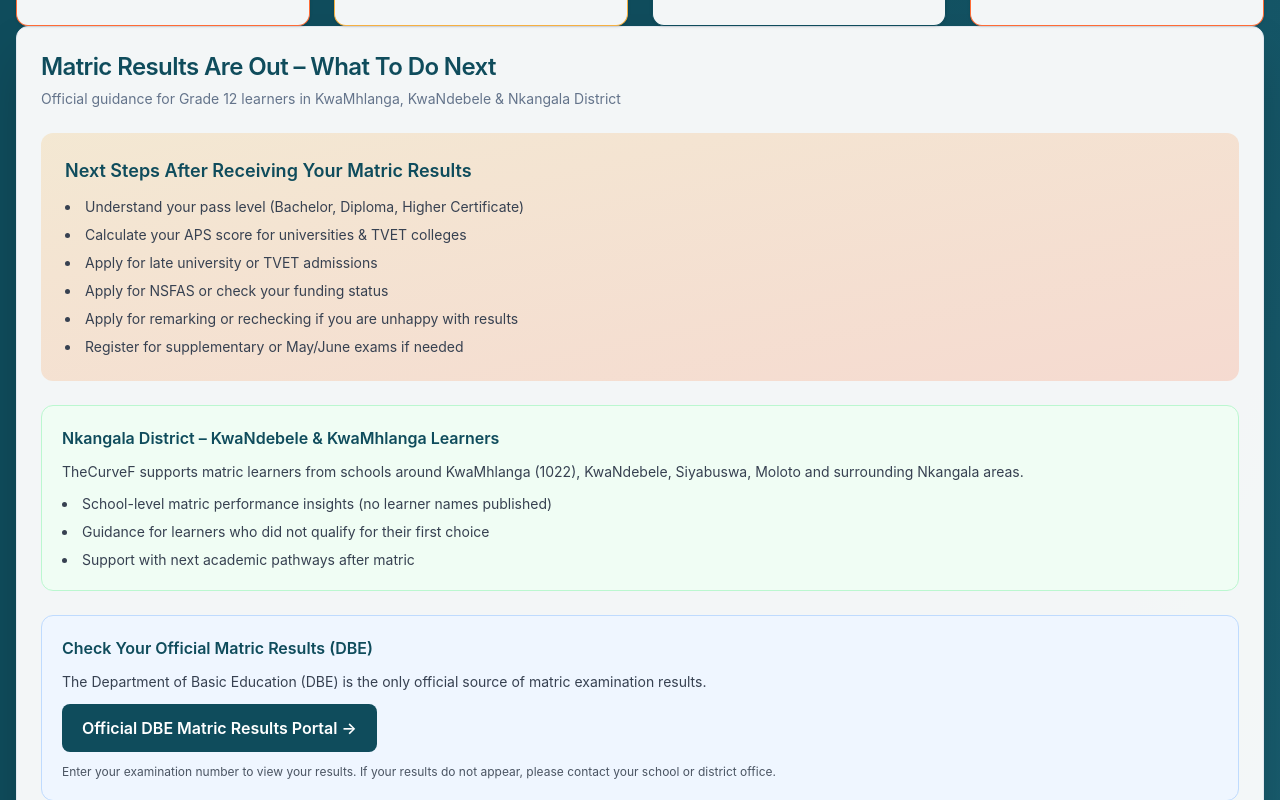
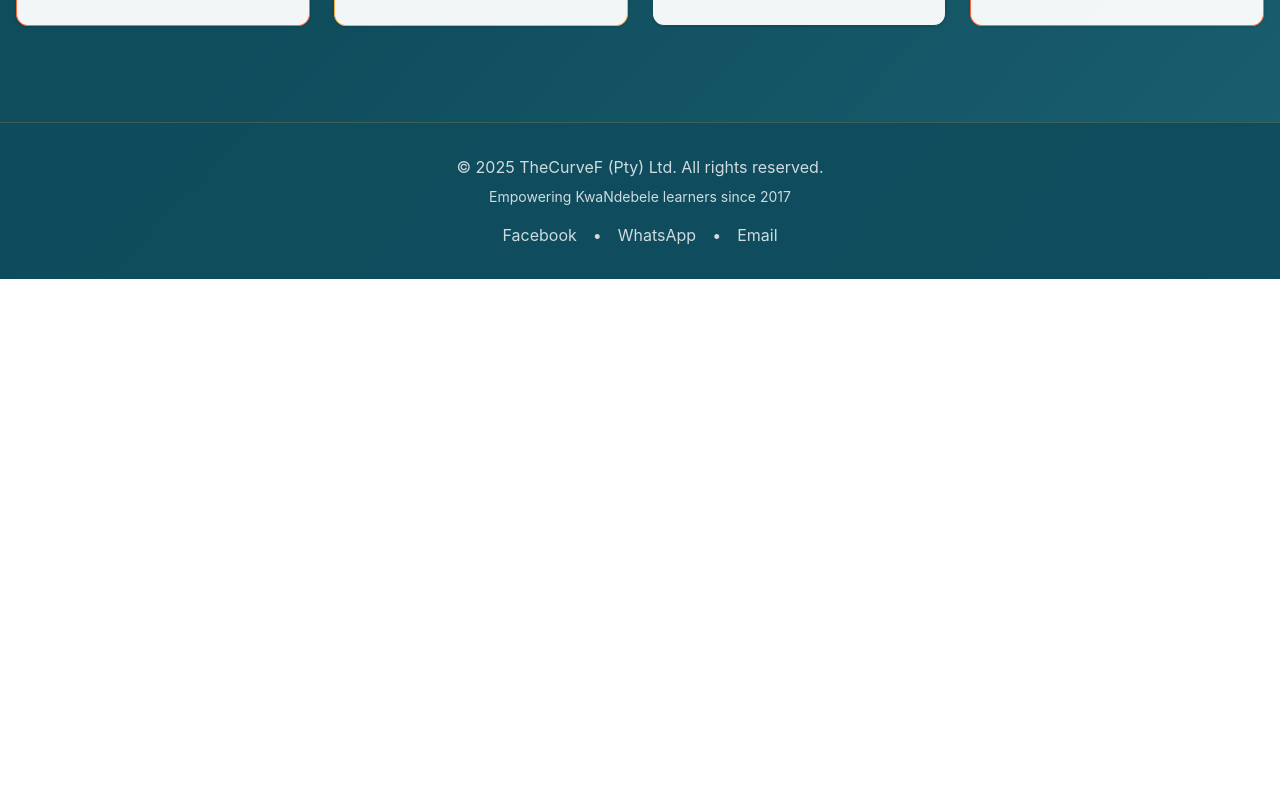
Before and after one commit to Welcome-to-GitHub2/thecurvef-website, a Next.js app: page / in a window 1280 px wide. Shown: the part 1080-1880 px from the top of the page. After the commit the page ends 1359 px from the top, so only its background shows below. Built offline with nearby package versions, Linux system fonts and the light colour scheme.

Commit message:
Scope matric results content to matric-results page only

```diff
--- a/app/page.js
+++ b/app/page.js
@@ -834,88 +834,6 @@ if (aps >= 26) programmes.push({
           </div>
         )}
 
-       <Card className="bg-white/95 shadow-2xl">
-  <CardHeader>
-    <CardTitle className="text-2xl text-[#0F4C5C]">
-      Matric Results Are Out – What To Do Next
-    </CardTitle>
-    <CardDescription>
-      Official guidance for Grade 12 learners in KwaMhlanga, KwaNdebele & Nkangala District
-    </CardDescription>
-  </CardHeader>
-
-  <CardContent className="space-y-6">
-
-    {/* What To Do Next */}
-    <div className="bg-gradient-to-br from-[#F5B041]/20 to-[#FF6B35]/20 p-6 rounded-xl">
-      <h3 className="font-semibold text-lg text-[#0F4C5C] mb-3">
-        Next Steps After Receiving Your Matric Results
-      </h3>
-
-      <ul className="list-disc list-inside space-y-2 text-gray-700 text-sm">
-        <li>Understand your pass level (Bachelor, Diploma, Higher Certificate)</li>
-        <li>Calculate your APS score for universities & TVET colleges</li>
-        <li>Apply for late university or TVET admissions</li>
-        <li>Apply for NSFAS or check your funding status</li>
-        <li>Apply for remarking or rechecking if you are unhappy with results</li>
-        <li>Register for supplementary or May/June exams if needed</li>
-      </ul>
-    </div>
-
-    {/* Nkangala / KwaNdebele Section */}
-    <div className="bg-green-50 border border-green-200 rounded-xl p-5">
-      <h4 className="font-semibold text-[#0F4C5C] mb-3">
-        Nkangala District – KwaNdebele & KwaMhlanga Learners
-      </h4>
-
-      <p className="text-sm text-gray-700 mb-3">
-        TheCurveF supports matric learners from schools around KwaMhlanga (1022),
-        KwaNdebele, Siyabuswa, Moloto and surrounding Nkangala areas.
-      </p>
-
-      <ul className="list-disc list-inside text-sm text-gray-700 space-y-2">
-        <li>School-level matric performance insights (no learner names published)</li>
-        <li>Guidance for learners who did not qualify for their first choice</li>
-        <li>Support with next academic pathways after matric</li>
-      </ul>
-    </div>
-
-    {/* DBE Official Results */}
-    <div className="bg-blue-50 border border-blue-200 rounded-xl p-5">
-      <h4 className="font-semibold text-[#0F4C5C] mb-3">
-        Check Your Official Matric Results (DBE)
-      </h4>
-
-      <p className="text-sm text-gray-700 mb-3">
-        The Department of Basic Education (DBE) is the only official source of matric
-        examination results.
-      </p>
-
-      <a
-        href="https://www.education.gov.za/MatricResults/ExamResults.aspx"
-        target="_blank"
-        rel="noopener noreferrer"
-        className="inline-block bg-[#0F4C5C] text-white px-5 py-3 rounded-lg font-semibold hover:bg-[#083842] transition"
-      >
-        Official DBE Matric Results Portal →
-      </a>
-
-      <p className="text-xs text-gray-600 mt-3">
-        Enter your examination number to view your results. If your results do not
-        appear, please contact your school or district office.
-      </p>
-    </div>
-
-    {/* Updated Disclaimer */}
-    <div className="bg-gray-100 border border-gray-300 rounded-xl p-4 text-xs text-gray-600">
-      <strong>Disclaimer:</strong> TheCurveF provides educational guidance and learner
-      support services. We are not affiliated with the Department of Basic Education (DBE).
-      All matric results are official only when confirmed via the DBE website or the
-      learner’s school or examination centre.
-    </div>
-
-  </CardContent>
-</Card>
 
 
 
```
Also changed, not shown: app/matric-results/page.js (added).
